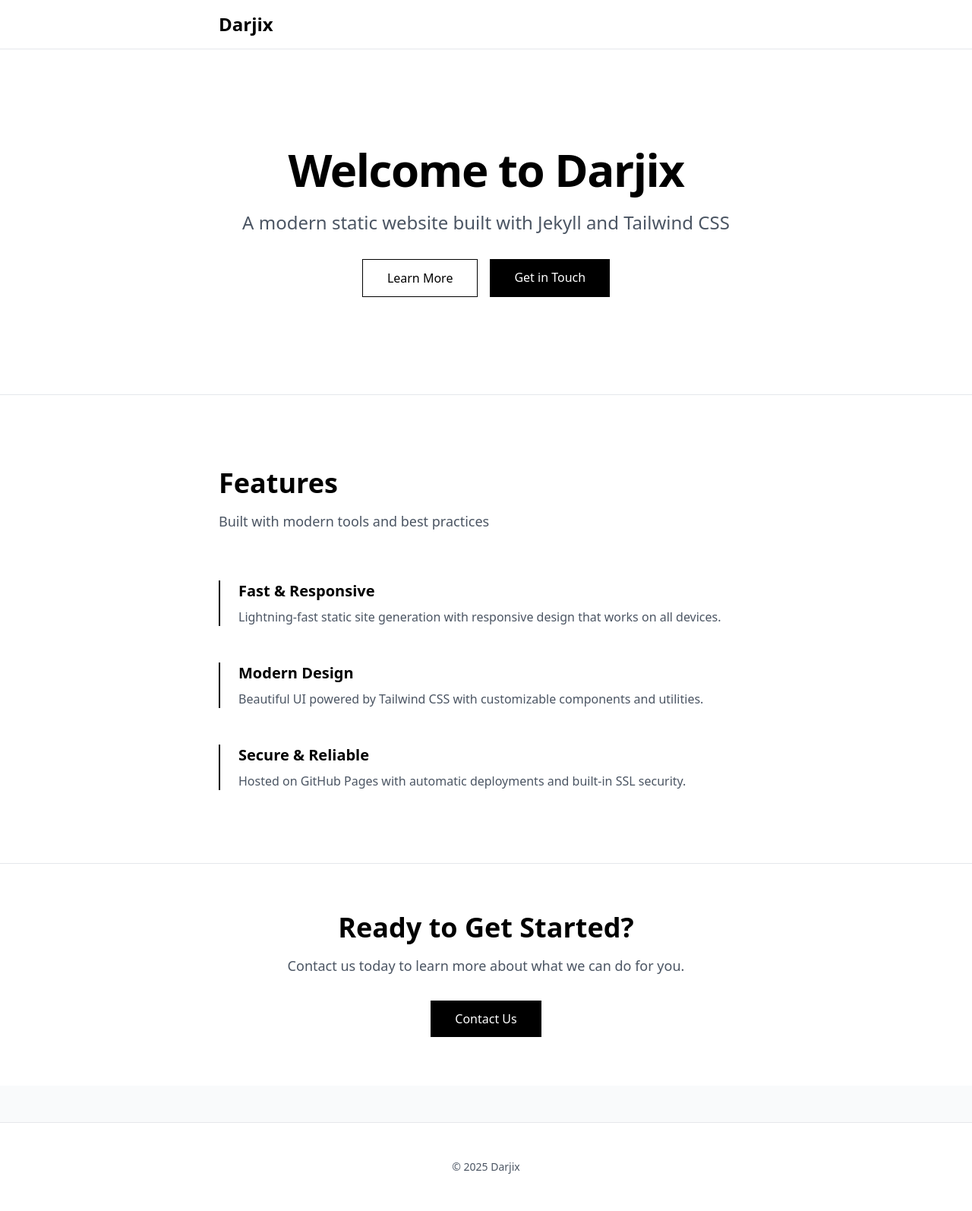
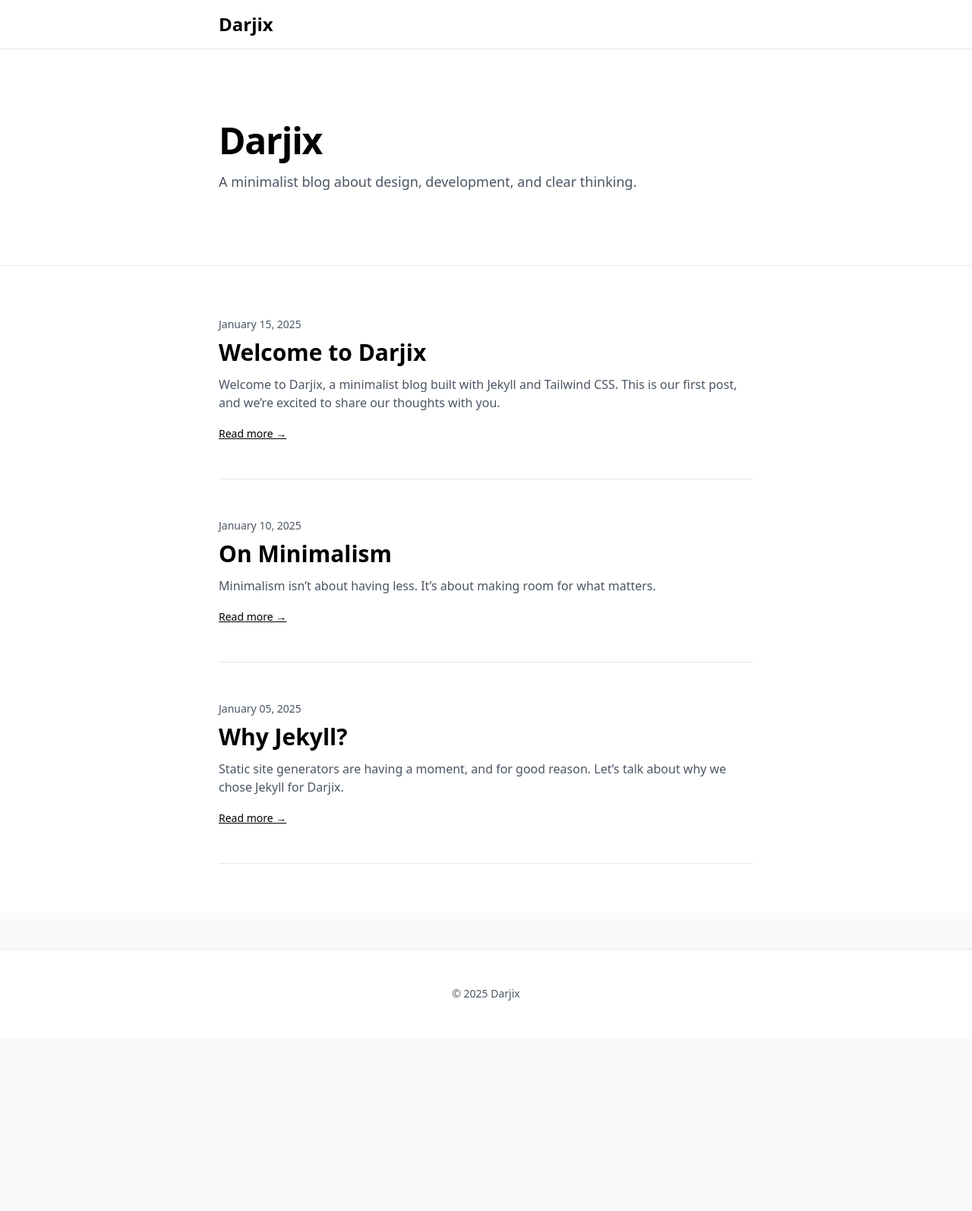
Before and after one commit to saldarji/darjix, a Jekyll site: the page built from index.html, in a window 1280 px wide. Shown: the whole page at 76% size. Built offline with Jekyll 4.4.1, drawn with Linux system fonts in a browser that asks for light colours; after the commit the page ends 1366 px from its top, so only the background shows below that.

Commit message:
Option B: Complete blog conversion with posts, layouts, and typography

```diff
--- a/_config.yml
+++ b/_config.yml
@@ -1,7 +1,7 @@
 # Site settings
 title: Darjix
 description: >-
-  Welcome to Darjix.com - a modern static site built with Jekyll and Tailwind CSS.
+  A minimalist blog about design, development, and clear thinking.
 baseurl: "/darjix" # the subpath of your site, e.g. /blog
 url: "https://saldarji.github.io" # the base hostname & protocol for your site
 
@@ -28,11 +28,10 @@
   - Gemfile.lock
   - vendor/
 
-# Collections (optional - uncomment if you need them)
-# collections:
-#   posts:
-#     output: true
-#     permalink: /blog/:title/
+# Blog settings
+permalink: /:year/:month/:day/:title/
+paginate: 10
+paginate_path: "/page:num/"
 
 # Defaults
 defaults:
--- /dev/null
+++ b/_posts/2025-01-05-why-jekyll.md
@@ -0,0 +1,36 @@
+---
+layout: post
+title: "Why Jekyll?"
+date: 2025-01-05
+author: "Darjix Team"
+---
+
+Static site generators are having a moment, and for good reason. Let's talk about why we chose Jekyll for Darjix.
+
+## Speed
+
+Static sites are fast. No database queries, no server-side rendering. Just HTML, CSS, and JavaScript served instantly.
+
+This blog loads in milliseconds. Try refreshing the page. Notice how fast it is?
+
+## Simplicity
+
+Jekyll takes markdown files and turns them into a website. That's it. No complex frameworks, no heavy dependencies.
+
+Write in markdown. Push to GitHub. Done.
+
+## Security
+
+No server means no server vulnerabilities. No database means no SQL injection. Static sites are inherently more secure.
+
+## Cost
+
+GitHub Pages hosts Jekyll sites for free. Zero hosting costs. Zero maintenance overhead.
+
+## Focus
+
+With Jekyll, we can focus on writing. Not configuring. Not debugging. Not updating plugins.
+
+Just writing.
+
+And that's exactly what we want.
--- /dev/null
+++ b/_posts/2025-01-10-on-minimalism.md
@@ -0,0 +1,29 @@
+---
+layout: post
+title: "On Minimalism"
+date: 2025-01-10
+author: "Darjix Team"
+---
+
+Minimalism isn't about having less. It's about making room for what matters.
+
+## The Essence of Design
+
+Good design is as little design as possible. This principle, popularized by Dieter Rams, guides our approach to everything we build.
+
+When you strip away the unnecessary, what remains is essential. The content speaks for itself. The message becomes clear.
+
+## In Practice
+
+For this blog, minimalism means:
+
+1. **Typography first** - Readable fonts at comfortable sizes
+2. **Whitespace** - Let content breathe
+3. **Simple navigation** - Get out of the reader's way
+4. **Focus** - One thing at a time
+
+## The Result
+
+A faster, cleaner, more focused reading experience. No distractions. Just you and the words.
+
+That's what we're building here.
--- /dev/null
+++ b/_posts/2025-01-15-welcome-to-darjix.md
@@ -0,0 +1,27 @@
+---
+layout: post
+title: "Welcome to Darjix"
+date: 2025-01-15
+author: "Darjix Team"
+---
+
+Welcome to Darjix, a minimalist blog built with Jekyll and Tailwind CSS. This is our first post, and we're excited to share our thoughts with you.
+
+## What is Darjix?
+
+Darjix is a clean, minimalist blog platform designed for clear thinking and focused writing. We believe in the power of simplicity and the importance of content over decoration.
+
+## Our Philosophy
+
+We've stripped away all the unnecessary elements:
+
+- No shadows or 3D effects
+- No colorful gradients
+- No distracting animations
+- Just pure, focused content
+
+## What's Next?
+
+We'll be sharing articles about design, development, and the art of simplicity. Stay tuned for more updates.
+
+Thank you for reading.
--- a/assets/css/style.css
+++ b/assets/css/style.css
@@ -554,6 +554,95 @@
   display: none;
 }
 
+.prose {
+  line-height: 1.625;
+  --tw-text-opacity: 1;
+  color: rgb(31 41 55 / var(--tw-text-opacity, 1));
+}
+
+.prose h1 {
+  margin-top: 2rem;
+  margin-bottom: 1rem;
+  font-size: 1.875rem;
+  line-height: 2.25rem;
+  font-weight: 700;
+  --tw-text-opacity: 1;
+  color: rgb(0 0 0 / var(--tw-text-opacity, 1));
+}
+
+.prose h2 {
+  margin-top: 2rem;
+  margin-bottom: 1rem;
+  font-size: 1.5rem;
+  line-height: 2rem;
+  font-weight: 700;
+  --tw-text-opacity: 1;
+  color: rgb(0 0 0 / var(--tw-text-opacity, 1));
+}
+
+.prose h3 {
+  margin-top: 1.5rem;
+  margin-bottom: 0.75rem;
+  font-size: 1.25rem;
+  line-height: 1.75rem;
+  font-weight: 700;
+  --tw-text-opacity: 1;
+  color: rgb(0 0 0 / var(--tw-text-opacity, 1));
+}
+
+.prose p {
+  margin-bottom: 1rem;
+  font-size: 1.125rem;
+  line-height: 1.75rem;
+}
+
+.prose a {
+  --tw-text-opacity: 1;
+  color: rgb(0 0 0 / var(--tw-text-opacity, 1));
+  text-decoration-line: underline;
+}
+
+.prose ul, .prose ol {
+  margin-top: 1rem;
+  margin-bottom: 1rem;
+  margin-left: 1.5rem;
+}
+
+.prose li {
+  margin-bottom: 0.5rem;
+}
+
+.prose code {
+  --tw-bg-opacity: 1;
+  background-color: rgb(243 244 246 / var(--tw-bg-opacity, 1));
+  padding-left: 0.5rem;
+  padding-right: 0.5rem;
+  padding-top: 0.25rem;
+  padding-bottom: 0.25rem;
+  font-family: ui-monospace, SFMono-Regular, Menlo, Monaco, Consolas, "Liberation Mono", "Courier New", monospace;
+  font-size: 0.875rem;
+  line-height: 1.25rem;
+}
+
+.prose pre {
+  margin-top: 1rem;
+  margin-bottom: 1rem;
+  overflow-x: auto;
+  --tw-bg-opacity: 1;
+  background-color: rgb(243 244 246 / var(--tw-bg-opacity, 1));
+  padding: 1rem;
+}
+
+.prose blockquote {
+  margin-top: 1.5rem;
+  margin-bottom: 1.5rem;
+  border-left-width: 2px;
+  --tw-border-opacity: 1;
+  border-color: rgb(0 0 0 / var(--tw-border-opacity, 1));
+  padding-left: 1.5rem;
+  font-style: italic;
+}
+
 /* Add your custom component styles here */
 
 .sr-only {
@@ -572,6 +661,11 @@
   position: static;
 }
 
+.mx-2 {
+  margin-left: 0.5rem;
+  margin-right: 0.5rem;
+}
+
 .mx-auto {
   margin-left: auto;
   margin-right: auto;
@@ -585,12 +679,12 @@
   margin-bottom: 3rem;
 }
 
-.mb-16 {
-  margin-bottom: 4rem;
+.mb-2 {
+  margin-bottom: 0.5rem;
 }
 
-.mb-2 {
-  margin-bottom: 0.5rem;
+.mb-3 {
+  margin-bottom: 0.75rem;
 }
 
 .mb-4 {
@@ -621,6 +715,14 @@
   margin-top: 3rem;
 }
 
+.mt-16 {
+  margin-top: 4rem;
+}
+
+.mt-2 {
+  margin-top: 0.5rem;
+}
+
 .mt-4 {
   margin-top: 1rem;
 }
@@ -631,10 +733,6 @@
 
 .block {
   display: block;
-}
-
-.inline-block {
-  display: inline-block;
 }
 
 .flex {
@@ -701,10 +799,6 @@
   grid-template-columns: repeat(1, minmax(0, 1fr));
 }
 
-.flex-col {
-  flex-direction: column;
-}
-
 .items-start {
   align-items: flex-start;
 }
@@ -723,10 +817,6 @@
 
 .justify-between {
   justify-content: space-between;
-}
-
-.gap-4 {
-  gap: 1rem;
 }
 
 .gap-8 {
@@ -783,21 +873,12 @@
   border-bottom-width: 1px;
 }
 
-.border-l-2 {
-  border-left-width: 2px;
-}
-
 .border-l-4 {
   border-left-width: 4px;
 }
 
 .border-t {
   border-top-width: 1px;
-}
-
-.border-black {
-  --tw-border-opacity: 1;
-  border-color: rgb(0 0 0 / var(--tw-border-opacity, 1));
 }
 
 .border-blue-600 {
@@ -813,11 +894,6 @@
 .border-gray-300 {
   --tw-border-opacity: 1;
   border-color: rgb(209 213 219 / var(--tw-border-opacity, 1));
-}
-
-.bg-black {
-  --tw-bg-opacity: 1;
-  background-color: rgb(0 0 0 / var(--tw-bg-opacity, 1));
 }
 
 .bg-blue-50 {
@@ -886,11 +962,6 @@
   padding-right: 1.5rem;
 }
 
-.px-8 {
-  padding-left: 2rem;
-  padding-right: 2rem;
-}
-
 .py-12 {
   padding-top: 3rem;
   padding-bottom: 3rem;
@@ -906,26 +977,29 @@
   padding-bottom: 0.5rem;
 }
 
-.py-24 {
-  padding-top: 6rem;
-  padding-bottom: 6rem;
-}
-
 .py-3 {
   padding-top: 0.75rem;
   padding-bottom: 0.75rem;
+}
+
+.pb-12 {
+  padding-bottom: 3rem;
 }
 
 .pb-3 {
   padding-bottom: 0.75rem;
 }
 
-.pl-6 {
-  padding-left: 1.5rem;
+.pb-8 {
+  padding-bottom: 2rem;
 }
 
 .pt-2 {
   padding-top: 0.5rem;
+}
+
+.pt-8 {
+  padding-top: 2rem;
 }
 
 .text-center {
@@ -935,11 +1009,6 @@
 .text-2xl {
   font-size: 1.5rem;
   line-height: 2rem;
-}
-
-.text-3xl {
-  font-size: 1.875rem;
-  line-height: 2.25rem;
 }
 
 .text-4xl {
@@ -1041,6 +1110,8 @@
 
 /* Add your custom utility classes here */
 
+/* Typography for blog posts */
+
 /* Custom styles */
 
 .hover\:bg-blue-700:hover {
@@ -1102,10 +1173,6 @@
 }
 
 @media (min-width: 640px) {
-  .sm\:flex-row {
-    flex-direction: row;
-  }
-
   .sm\:px-6 {
     padding-left: 1.5rem;
     padding-right: 1.5rem;
@@ -1130,28 +1197,13 @@
     padding-bottom: 6rem;
   }
 
-  .md\:py-32 {
-    padding-top: 8rem;
-    padding-bottom: 8rem;
-  }
-
-  .md\:text-2xl {
-    font-size: 1.5rem;
-    line-height: 2rem;
-  }
-
-  .md\:text-4xl {
-    font-size: 2.25rem;
-    line-height: 2.5rem;
+  .md\:text-3xl {
+    font-size: 1.875rem;
+    line-height: 2.25rem;
   }
 
   .md\:text-5xl {
     font-size: 3rem;
-    line-height: 1;
-  }
-
-  .md\:text-6xl {
-    font-size: 3.75rem;
     line-height: 1;
   }
 }
--- a/index.html
+++ b/index.html
@@ -3,79 +3,46 @@
 title: Home
 ---
 
-<!-- Hero Section -->
+<!-- Header -->
 <section class="bg-white border-b border-gray-200">
-  <div class="max-w-3xl mx-auto px-4 sm:px-6 lg:px-8 py-24 md:py-32">
-    <div class="text-center">
-      <h1 class="text-4xl md:text-6xl font-bold tracking-tight mb-6 text-black">
-        Welcome to Darjix
-      </h1>
-      <p class="text-xl md:text-2xl text-gray-600 mb-8 mx-auto">
-        A modern static website built with Jekyll and Tailwind CSS
+  <div class="max-w-3xl mx-auto px-4 sm:px-6 lg:px-8 py-16 md:py-24">
+    <h1 class="text-4xl md:text-5xl font-bold tracking-tight text-black mb-4">
+      Darjix
+    </h1>
+    <p class="text-lg text-gray-600">
+      A minimalist blog about design, development, and clear thinking.
+    </p>
+  </div>
+</section>
+
+<!-- Blog Posts -->
+<section class="py-16 bg-white">
+  <div class="max-w-3xl mx-auto px-4 sm:px-6 lg:px-8">
+    <div class="space-y-12">
+      {% for post in site.posts %}
+      <article class="border-b border-gray-200 pb-12">
+        <time class="text-sm text-gray-600" datetime="{{ post.date | date_to_xmlschema }}">
+          {{ post.date | date: "%B %d, %Y" }}
+        </time>
+        <h2 class="text-2xl md:text-3xl font-bold text-black mt-2 mb-3">
+          <a href="{{ post.url | relative_url }}" class="hover:underline">
+            {{ post.title }}
+          </a>
+        </h2>
+        <p class="text-gray-600 mb-4">
+          {{ post.excerpt | strip_html | truncatewords: 40 }}
+        </p>
+        <a href="{{ post.url | relative_url }}" class="text-black underline text-sm">
+          Read more →
+        </a>
+      </article>
+      {% endfor %}
+
+      {% if site.posts.size == 0 %}
+      <p class="text-gray-600 text-center py-12">
+        No posts yet. Check back soon.
       </p>
-      <div class="flex flex-col sm:flex-row gap-4 justify-center">
-        <a href="{{ '/about' | relative_url }}" class="inline-block border border-black text-black px-8 py-3 font-medium">
-          Learn More
-        </a>
-        <a href="{{ '/contact' | relative_url }}" class="inline-block bg-black text-white px-8 py-3 font-medium">
-          Get in Touch
-        </a>
-      </div>
+      {% endif %}
     </div>
   </div>
 </section>
-
-<!-- Features Section -->
-<section class="py-16 md:py-24 bg-white">
-  <div class="max-w-3xl mx-auto px-4 sm:px-6 lg:px-8">
-    <div class="mb-16">
-      <h2 class="text-3xl md:text-4xl font-bold text-black mb-4">
-        Features
-      </h2>
-      <p class="text-lg text-gray-600">
-        Built with modern tools and best practices
-      </p>
-    </div>
-
-    <div class="space-y-12">
-      <!-- Feature 1 -->
-      <div class="border-l-2 border-black pl-6">
-        <h3 class="text-xl font-semibold text-black mb-2">Fast & Responsive</h3>
-        <p class="text-gray-600">
-          Lightning-fast static site generation with responsive design that works on all devices.
-        </p>
-      </div>
-
-      <!-- Feature 2 -->
-      <div class="border-l-2 border-black pl-6">
-        <h3 class="text-xl font-semibold text-black mb-2">Modern Design</h3>
-        <p class="text-gray-600">
-          Beautiful UI powered by Tailwind CSS with customizable components and utilities.
-        </p>
-      </div>
-
-      <!-- Feature 3 -->
-      <div class="border-l-2 border-black pl-6">
-        <h3 class="text-xl font-semibold text-black mb-2">Secure & Reliable</h3>
-        <p class="text-gray-600">
-          Hosted on GitHub Pages with automatic deployments and built-in SSL security.
-        </p>
-      </div>
-    </div>
-  </div>
-</section>
-
-<!-- CTA Section -->
-<section class="bg-white border-t border-gray-200 py-16">
-  <div class="max-w-3xl mx-auto px-4 sm:px-6 lg:px-8 text-center">
-    <h2 class="text-3xl md:text-4xl font-bold text-black mb-4">
-      Ready to Get Started?
-    </h2>
-    <p class="text-lg text-gray-600 mb-8 mx-auto">
-      Contact us today to learn more about what we can do for you.
-    </p>
-    <a href="{{ '/contact' | relative_url }}" class="inline-block bg-black text-white px-8 py-3 font-medium">
-      Contact Us
-    </a>
-  </div>
-</section>
```
Also changed, not shown: _layouts/post.html (added, +33 -0 lines), assets/src/input.css (+47 -0 lines).
